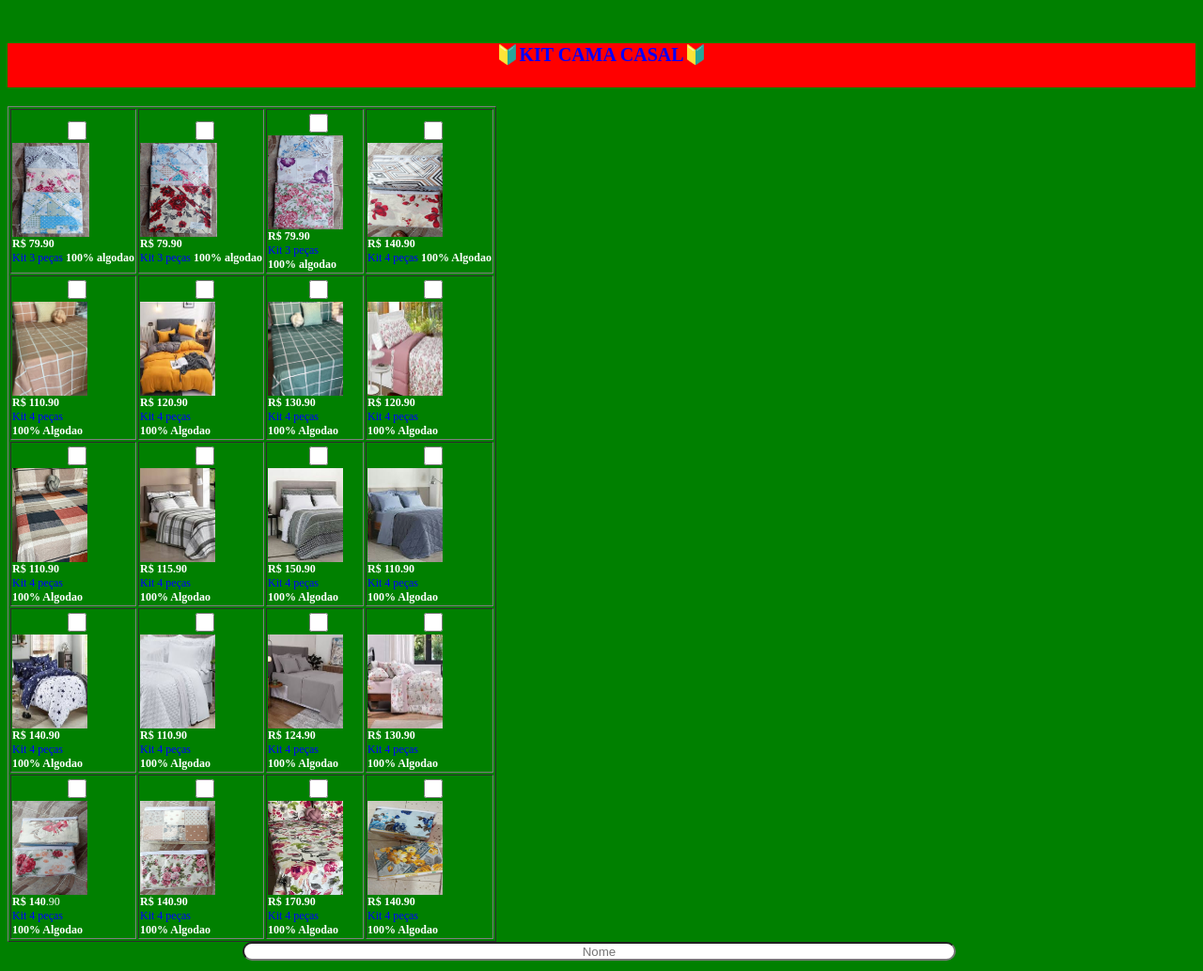
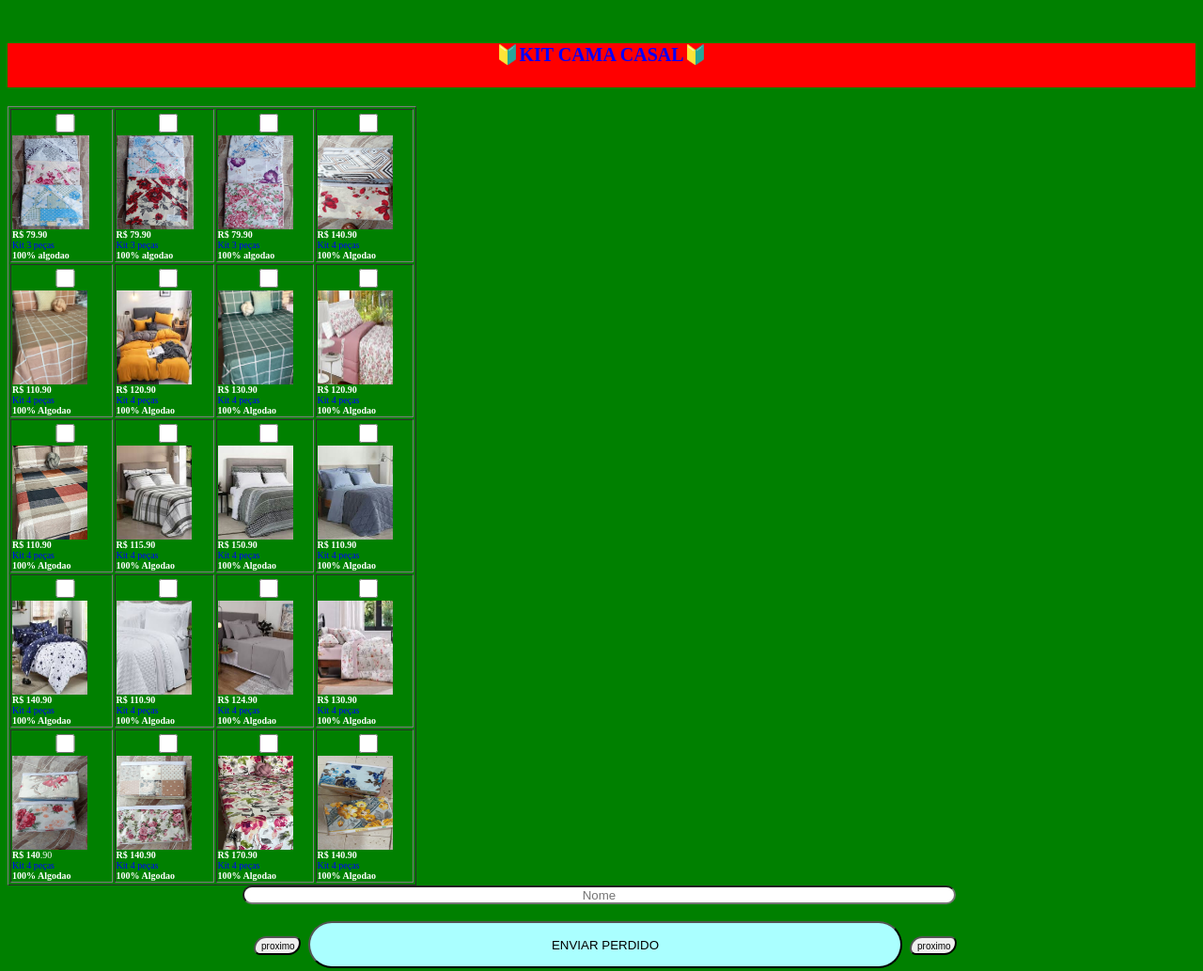
Before and after one commit to Lojasc/Loja, a plain HTML site: page cama.html in a window 1280 px wide. Shown: the top 1033 px of the page at 94% size. Drawn offline with Linux system fonts and the light colour scheme.

Commit message:
Update cama.html

```diff
--- a/cama.html
+++ b/cama.html
@@ -12,10 +12,10 @@
   <table border="1">
 <tr>
 <td><input type="checkbox" name="SECAO CAMA" value="cobre_leitor_R$ 79.90 (Nun01)"  >
-<img onclick="chamar1()" src="cam01.jpeg" alt="some" width="82" height="100"><br><b>R$ 79.90</b><br><h>Kit 3 peças</h><b> 100% algodao</button>
+<img onclick="chamar1()" src="cam01.jpeg" alt="some" width="82" height="100"><br><b>R$ 79.90</b><br><h>Kit 3 peças<br></h><b> 100% algodao</button>
  <label class="btn btn-default">
 
- <td><input type="checkbox" name="SECAO CAMA" id="option2" value=" cobre_leitor_R$ 79.90 (Num02)"  ><img onclick="chamar2()" src="cam02.jpeg" alt="some" width="82" height="100"><br><b>R$ 79.90</b><br><h>Kit 3 peças</h><b> 100% algodao</label> <label class="btn btn-default">
+ <td><input type="checkbox" name="SECAO CAMA" id="option2" value=" cobre_leitor_R$ 79.90 (Num02)"  ><img onclick="chamar2()" src="cam02.jpeg" alt="some" width="82" height="100"><br><b>R$ 79.90</b><br><h>Kit 3 peças<br></h><b> 100% algodao</label> <label class="btn btn-default">
 
 
 <td> <input type="checkbox" name="SECAO CAMA" id="option3" value=" cobre_leitor_R$ 79.90 (Num03)"><img onclick="chamar3()" src="cam03.jpeg" alt="some" width="80" height="100"><br><b>R$ 79.90</b><br><h>Kit 3 peças</h><b><br>100% algodao</label>
@@ -27,7 +27,7 @@
 <td>
 
 
-<input type="checkbox" name="SECAO CAMA" value=" cobre_leitor_R$ 110.90  (Num04)"><img onclick="chamar4 ()" src="cam4.jpeg" alt="some" width="80" height="100"><br><b>R$ 140.90</b><br><h>Kit 4 peças</h><b> 100% Algodao</label>
+<input type="checkbox" name="SECAO CAMA" value=" cobre_leitor_R$ 110.90  (Num04)"><img onclick="chamar4 ()" src="cam4.jpeg" alt="some" width="80" height="100"><br><b>R$ 140.90</b><br><h>Kit 4 peças<br></h><b> 100% Algodao</label>
  <label class="btn btn-default">
 
  <tr>
@@ -190,7 +190,7 @@ a {
 
 }
 table {
-    font-size:12px;
+    font-size:10px;
 }
 h {
     color:blue;
```
